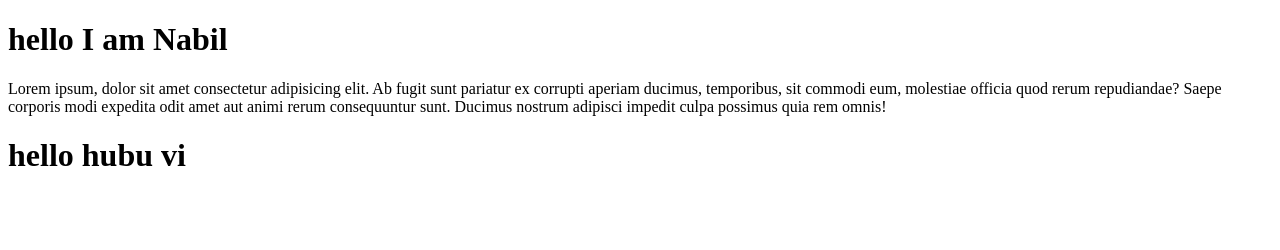
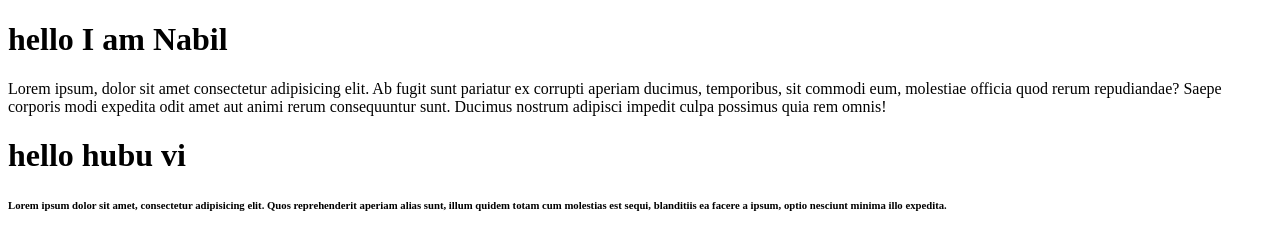
Before and after one commit to Km45678/Web-ground, a plain HTML site: page index.html in a window 1280 px wide. Drawn offline with Linux system fonts and the light colour scheme.

```diff
--- a/index.html
+++ b/index.html
@@ -9,5 +9,6 @@
     <h1>hello I am Nabil</h1>
     <p>Lorem ipsum, dolor sit amet consectetur adipisicing elit. Ab fugit sunt pariatur ex corrupti aperiam ducimus, temporibus, sit commodi eum, molestiae officia quod rerum repudiandae? Saepe corporis modi expedita odit amet aut animi rerum consequuntur sunt. Ducimus nostrum adipisci impedit culpa possimus quia rem omnis!</p>
     <h1>hello hubu vi</h1>
+    <h6>Lorem ipsum dolor sit amet, consectetur adipisicing elit. Quos reprehenderit aperiam alias sunt, illum quidem totam cum molestias est sequi, blanditiis ea facere a ipsum, optio nesciunt minima illo expedita.</h6>
 </body>
 </html>
```
